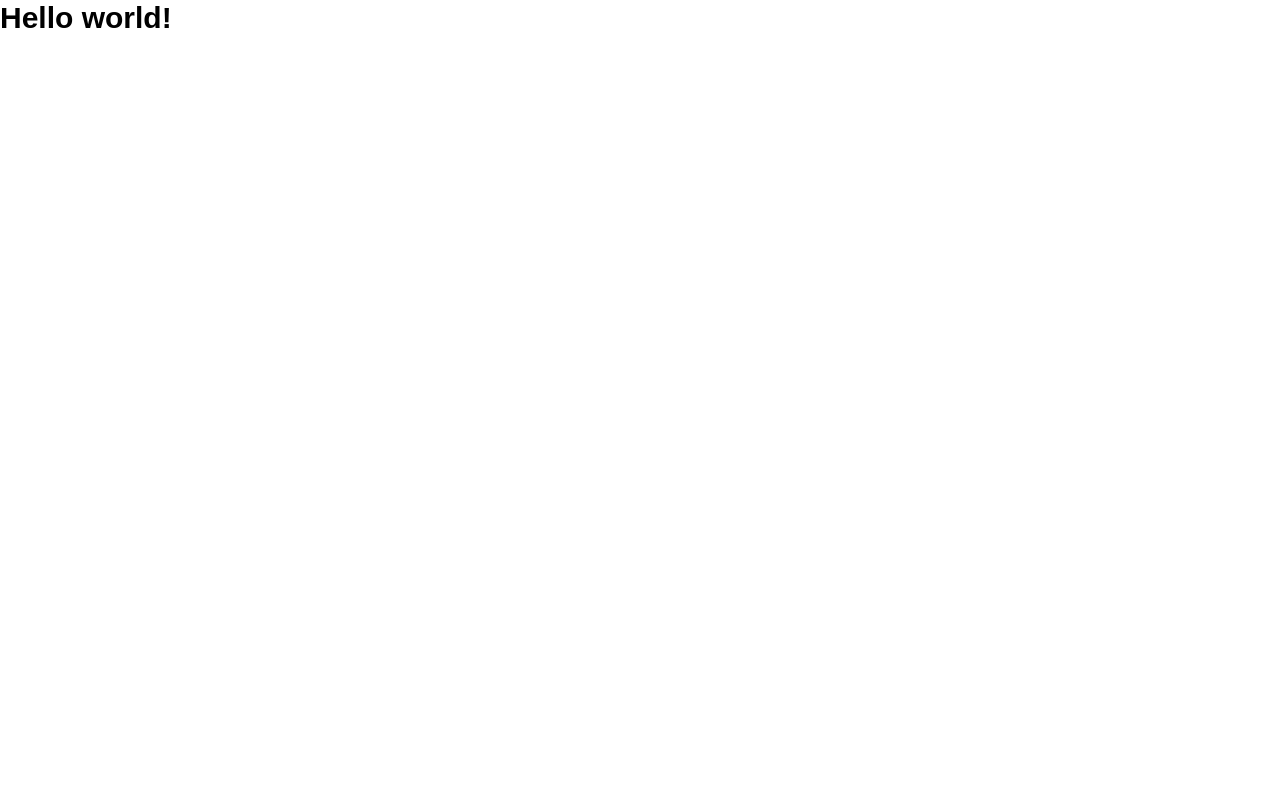
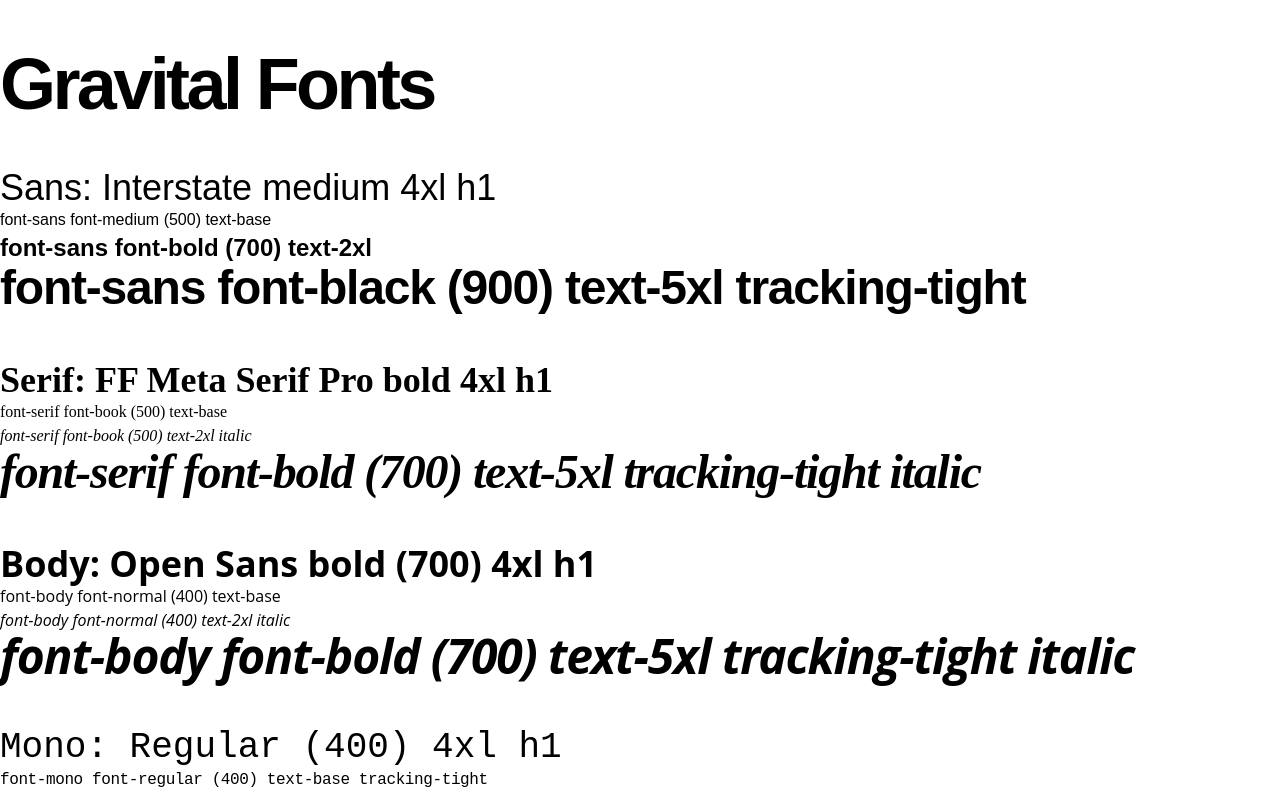
Before and after one commit to sparker888/gatsby-tailwind-starter, a Gatsby site: page / in a window 1280 px wide. Built offline with nearby package versions, Linux system fonts and the light colour scheme; Gatsby itself is replaced by a stand-in of ours.

Commit message:
updated font descriptions

```diff
--- a/src/pages/index.js
+++ b/src/pages/index.js
@@ -1,13 +1,53 @@
 import * as React from "react"
 import { Link } from "gatsby"
-
 
 const IndexPage = () => {
 	return (
 		<main>
 			<title>Home Page</title>
 			<body>
-        <h1 className="font-display font-black text-3xl">Hello world!</h1>
+
+			<div className="mt-12 font-sans font-black text-7xl tracking-tighter">
+        Gravital Fonts
+				</div>
+
+        <h1 className="mt-12 font-sans font-medium text-4xl">Sans: Interstate medium 4xl h1</h1>
+				<div className="font-sans font-medium text-base">
+        font-sans font-medium (500) text-base
+				</div>
+				<div className="font-sans font-bold text-2xl">
+        font-sans font-bold (700) text-2xl
+				</div>
+				<div className="font-sans font-black text-5xl tracking-tight">
+        font-sans font-black (900) text-5xl tracking-tight
+				</div>
+
+        <h1 className="mt-12 font-serif font-bold text-4xl">Serif: FF Meta Serif Pro bold 4xl h1</h1>
+				<div className="font-serif font-book text-base">
+        font-serif font-book (500) text-base
+				</div>
+				<div className="font-serif font-book text-base italic">
+        font-serif font-book (500) text-2xl italic
+				</div>
+				<div className="font-serif font-bold text-5xl tracking-tight italic">
+        font-serif font-bold (700) text-5xl tracking-tight italic
+				</div>
+
+				<h1 className="mt-12 font-body font-bold text-4xl">Body: Open Sans bold (700) 4xl h1</h1>
+				<div className="font-body font-normal text-base">
+        font-body font-normal (400) text-base
+				</div>
+				<div className="font-body font-normal text-base italic">
+        font-body font-normal (400) text-2xl italic
+				</div>
+				<div className="font-body font-bold text-5xl tracking-tight italic">
+        font-body font-bold (700) text-5xl tracking-tight italic
+				</div>
+
+				<h1 className="mt-12 font-mono font-regular text-4xl">Mono: Regular (400) 4xl h1</h1>
+				<div className="font-mono font-regular text-base tracking-tight">
+        font-mono font-regular (400) text-base tracking-tight
+				</div>
 			</body>
 		</main>
 	)
--- a/tailwind.config.js
+++ b/tailwind.config.js
@@ -5,11 +5,10 @@
   theme: {
     extend: {
       fontFamily: {
-        'sans': ["'Futura PT Condensed'", "Arial", "sans-serif"],
-        'serif' : ["Merriweather", "serif"],
-        'display': ["'Myriad Pro'", "Arial", "sans-serif"],
+        'sans': ["'Interstate Condensed'", "Arial", "sans-serif"],
+        'serif' : ["'FF Meta Serif Pro'", "serif"],
         'body': ["'Open Sans'", "sans-serif"],
-        'mono' : ["'Base Mono Wide", "monospace"]
+        'mono' : ["'Base Mono Wide'", "monospace"]
       }
     },
   },
```
Lines whose indentation alone changed are shown as unchanged.
